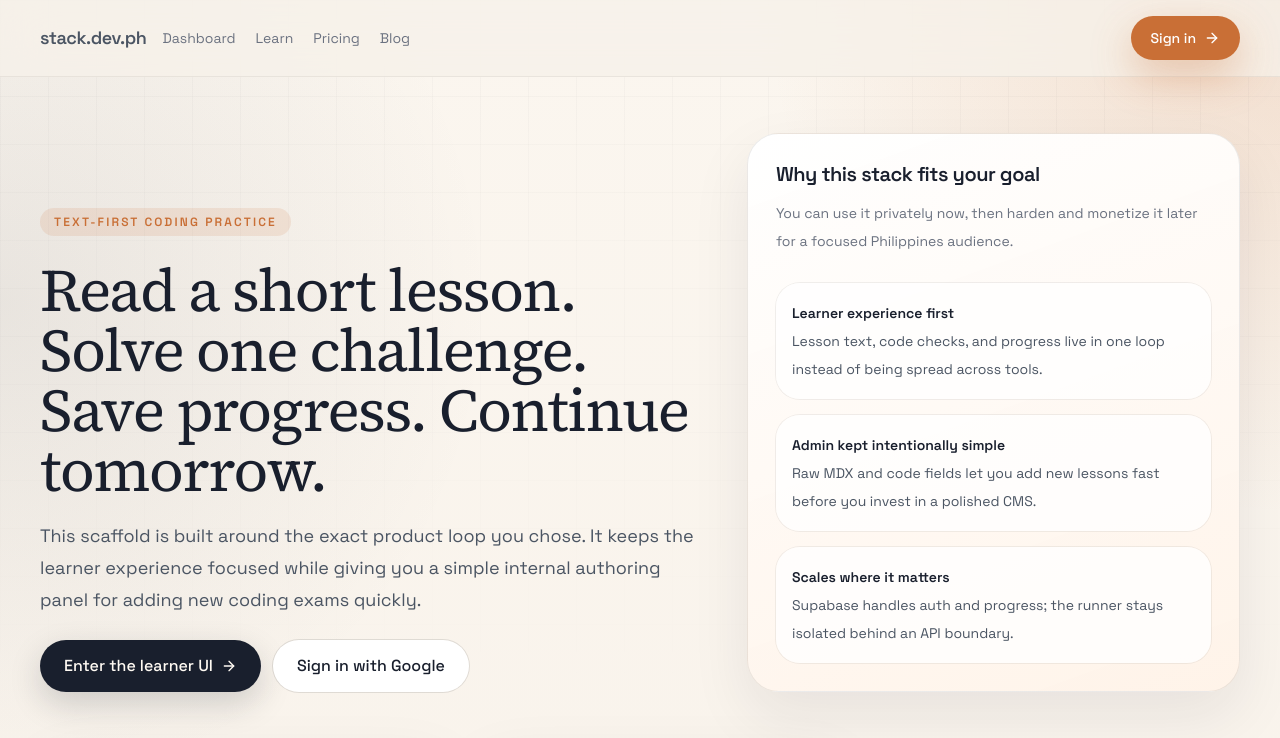
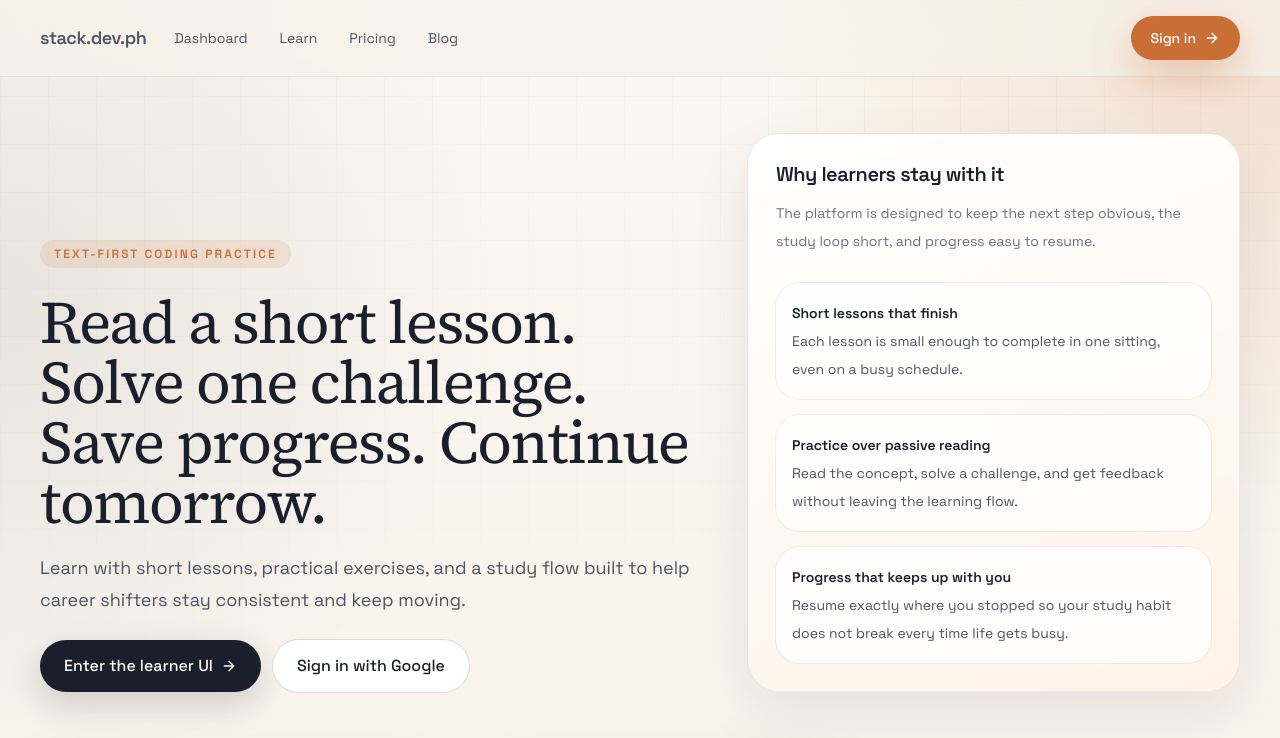
Before and after one commit to Garrette27/stack.dev, a Next.js app: page / in a window 1280 px wide. Shown: the top 738 px of the page. Built offline with nearby package versions, Linux system fonts and the light colour scheme; no server answers; the database is empty.

Commit message:
Refactor admin

```diff
--- a/app/page.tsx
+++ b/app/page.tsx
@@ -21,8 +21,8 @@ export default async function HomePage() {
               Read a short lesson. Solve one challenge. Save progress. Continue tomorrow.
             </h1>
             <p className="max-w-2xl text-lg leading-8 text-[var(--ink)]">
-              This scaffold is built around the exact product loop you chose. It keeps the learner experience focused
-              while giving you a simple internal authoring panel for adding new coding exams quickly.
+              Learn with short lessons, practical exercises, and a study flow built to help career shifters stay
+              consistent and keep moving.
             </p>
           </div>
           <div className="flex flex-wrap gap-3">
@@ -42,23 +42,23 @@ export default async function HomePage() {
 
         <Card className="overflow-hidden bg-[linear-gradient(160deg,rgba(255,255,255,0.94),rgba(255,243,232,0.96))]">
           <CardHeader>
-            <CardTitle>Why this stack fits your goal</CardTitle>
+            <CardTitle>Why learners stay with it</CardTitle>
             <CardDescription>
-              You can use it privately now, then harden and monetize it later for a focused Philippines audience.
+              The platform is designed to keep the next step obvious, the study loop short, and progress easy to resume.
             </CardDescription>
           </CardHeader>
           <CardContent className="grid gap-4 text-sm leading-7 text-[var(--ink)]">
             <div className="rounded-[1.5rem] bg-white/80 p-4 ring-1 ring-black/6">
-              <p className="font-semibold text-[var(--ink-strong)]">Learner experience first</p>
-              <p>Lesson text, code checks, and progress live in one loop instead of being spread across tools.</p>
+              <p className="font-semibold text-[var(--ink-strong)]">Short lessons that finish</p>
+              <p>Each lesson is small enough to complete in one sitting, even on a busy schedule.</p>
             </div>
             <div className="rounded-[1.5rem] bg-white/80 p-4 ring-1 ring-black/6">
-              <p className="font-semibold text-[var(--ink-strong)]">Admin kept intentionally simple</p>
-              <p>Raw MDX and code fields let you add new lessons fast before you invest in a polished CMS.</p>
+              <p className="font-semibold text-[var(--ink-strong)]">Practice over passive reading</p>
+              <p>Read the concept, solve a challenge, and get feedback without leaving the learning flow.</p>
             </div>
             <div className="rounded-[1.5rem] bg-white/80 p-4 ring-1 ring-black/6">
-              <p className="font-semibold text-[var(--ink-strong)]">Scales where it matters</p>
-              <p>Supabase handles auth and progress; the runner stays isolated behind an API boundary.</p>
+              <p className="font-semibold text-[var(--ink-strong)]">Progress that keeps up with you</p>
+              <p>Resume exactly where you stopped so your study habit does not break every time life gets busy.</p>
             </div>
           </CardContent>
         </Card>
@@ -94,8 +94,8 @@ export default async function HomePage() {
             <div className="flex gap-3 rounded-[1.5rem] border border-white/10 bg-white/6 p-4">
               <PenSquare className="mt-1 h-5 w-5 text-[var(--accent-soft)]" />
               <div>
-                <p className="font-semibold text-white">Author more exams easily</p>
-                <p>One admin form creates the course link, lesson text, prompt, starter code, and hidden tests.</p>
+                <p className="font-semibold text-white">Keep moving lesson by lesson</p>
+                <p>One clear next step keeps the path practical instead of overwhelming.</p>
               </div>
             </div>
           </CardContent>
--- a/app/pricing/page.tsx
+++ b/app/pricing/page.tsx
@@ -9,7 +9,7 @@ const subscriptionHighlights = [
   "Short daily lessons built for working adults",
   "Hands-on coding practice with immediate feedback",
   "Resume exactly where you left off",
-  "Structured path for BPO agents shifting into tech"
+  "Structured path for career shifters moving into software"
 ]
 
 const reasonsToJoin = [
@@ -36,7 +36,7 @@ export default function PricingPage() {
       <section className="grid gap-6">
         <Badge>For career shifters</Badge>
         <h1 className="max-w-6xl font-serif text-5xl leading-[0.95] tracking-tight text-[var(--ink-strong)] sm:text-6xl">
-          A practical path from BPO work into software.
+          A practical path into software from any industry.
         </h1>
         <p className="max-w-4xl text-lg leading-8 text-[var(--ink)]">
           Learn with short structured lessons, real coding exercises, and a study flow built for working adults who want
@@ -124,7 +124,7 @@ export default function PricingPage() {
           <CardHeader>
             <CardTitle className="text-white">Who this is for</CardTitle>
             <CardDescription className="text-white/75">
-              For BPO agents, support professionals, and self-taught learners aiming for their first developer role.
+              For career shifters, working professionals, and self-taught learners aiming for their first developer role.
             </CardDescription>
           </CardHeader>
           <CardContent className="grid gap-4 text-sm leading-7 text-white/85">
--- /dev/null
+++ b/components/navigation/site-header-nav.tsx
@@ -0,0 +1,64 @@
+"use client"
+
+import Link from "next/link"
+import { usePathname } from "next/navigation"
+
+import { cn } from "@/lib/utils"
+
+type SiteHeaderNavProps = {
+  showAuthoring: boolean
+  isAdmin: boolean
+}
+
+const linkBaseClassName =
+  "rounded-full px-3 py-2 text-sm transition"
+
+function getLinkStateClassName(active: boolean) {
+  return active
+    ? "bg-white text-[var(--ink-strong)] shadow-[0_8px_24px_rgba(25,31,45,0.08)] ring-1 ring-black/8"
+    : "text-[var(--ink-muted)] hover:bg-white/70 hover:text-[var(--ink-strong)]"
+}
+
+export function SiteHeaderNav({ showAuthoring, isAdmin }: SiteHeaderNavProps) {
+  const pathname = usePathname()
+
+  const items = [
+    { href: "/dashboard", label: "Dashboard", active: pathname === "/dashboard" },
+    { href: "/learn/backend-foundations", label: "Learn", active: pathname.startsWith("/learn") },
+    { href: "/pricing", label: "Pricing", active: pathname === "/pricing" }
+  ]
+
+  return (
+    <nav className="hidden items-center gap-2 md:flex">
+      {items.map((item) => (
+        <Link
+          key={item.href}
+          href={item.href}
+          aria-current={item.active ? "page" : undefined}
+          className={cn(linkBaseClassName, getLinkStateClassName(item.active))}
+        >
+          {item.label}
+        </Link>
+      ))}
+
+      <a
+        href="https://blog-app-flutter.vercel.app/"
+        target="_blank"
+        rel="noreferrer"
+        className={cn(linkBaseClassName, getLinkStateClassName(false))}
+      >
+        Blog
+      </a>
+
+      {showAuthoring ? (
+        <Link
+          href="/admin"
+          aria-current={pathname === "/admin" ? "page" : undefined}
+          className={cn(linkBaseClassName, getLinkStateClassName(pathname === "/admin"))}
+        >
+          {isAdmin ? "Admin" : "Authoring"}
+        </Link>
+      ) : null}
+    </nav>
+  )
+}
--- a/components/navigation/site-header.tsx
+++ b/components/navigation/site-header.tsx
@@ -1,6 +1,7 @@
 import Link from "next/link"
 import { ArrowRight, LockKeyhole, ShieldCheck } from "lucide-react"
 
+import { SiteHeaderNav } from "@/components/navigation/site-header-nav"
 import { Button } from "@/components/ui/button"
 import { getCurrentUser, isCurrentUserAdmin } from "@/lib/data"
 
@@ -15,30 +16,7 @@ export async function SiteHeader() {
           <Link href="/" className="text-lg font-semibold tracking-tight text-[var(--ink-strong)]">
             stack.dev.ph
           </Link>
-          <nav className="hidden items-center gap-5 text-sm text-[var(--ink-muted)] md:flex">
-            <Link href="/dashboard" className="transition hover:text-[var(--ink-strong)]">
-              Dashboard
-            </Link>
-            <Link href="/learn/backend-foundations" className="transition hover:text-[var(--ink-strong)]">
-              Learn
-            </Link>
-            <Link href="/pricing" className="transition hover:text-[var(--ink-strong)]">
-              Pricing
-            </Link>
-            <a
-              href="https://blog-app-flutter.vercel.app/"
-              target="_blank"
-              rel="noreferrer"
-              className="transition hover:text-[var(--ink-strong)]"
-            >
-              Blog
-            </a>
-            {user ? (
-              <Link href="/admin" className="transition hover:text-[var(--ink-strong)]">
-                {isAdmin ? "Admin" : "Authoring"}
-              </Link>
-            ) : null}
-          </nav>
+          <SiteHeaderNav showAuthoring={Boolean(user)} isAdmin={isAdmin} />
         </div>
 
         <div className="flex items-center gap-3">
```
Also changed, not shown: app/dashboard/page.tsx (+6 -39 lines).
